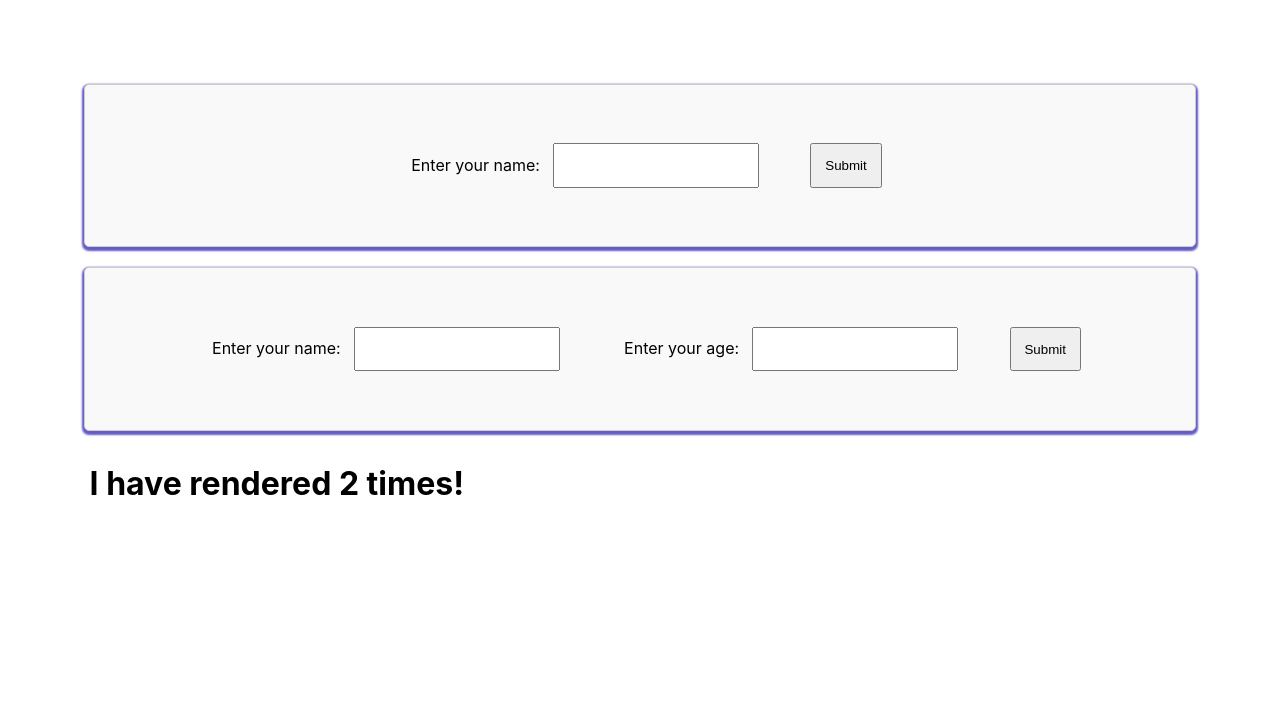
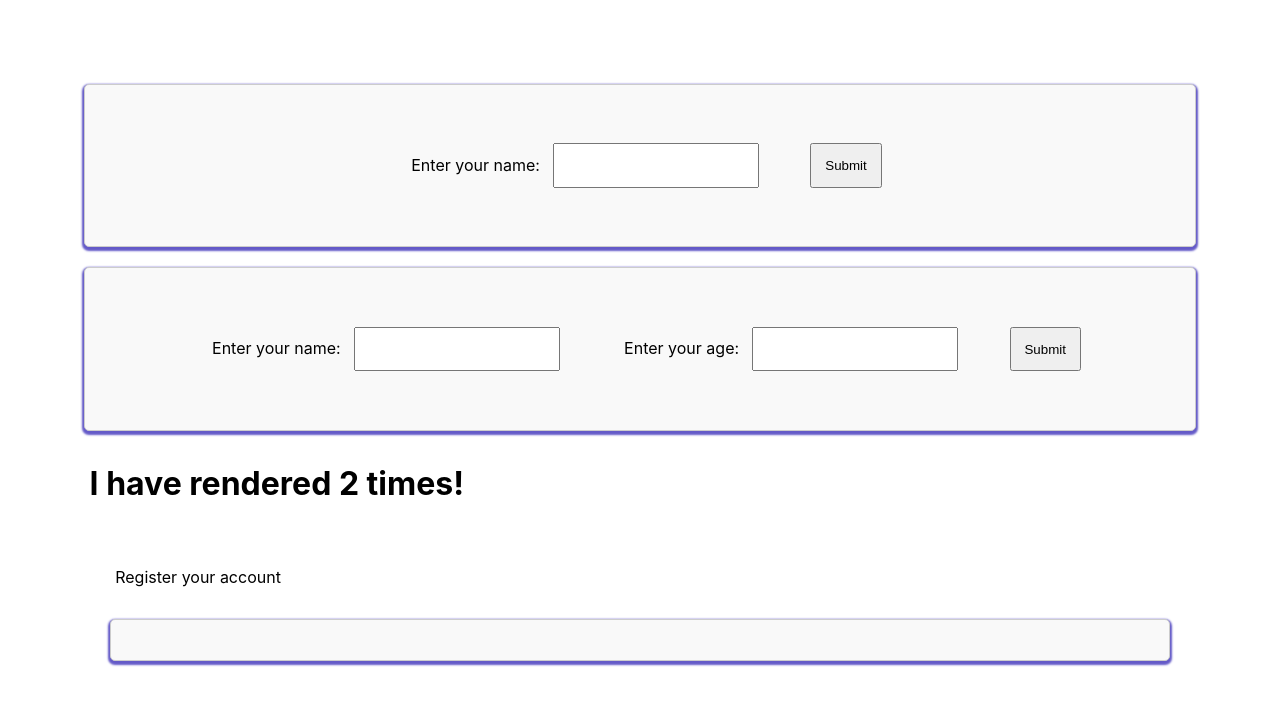
Before and after one commit to mathiasadikpon/W3-react-practice, a React (Create React App) app: page / in a window 1280 px wide. Shown: the top 704 px of the page. Built offline with nearby package versions, Linux system fonts and the light colour scheme; no server answers.

Commit message:
add RegistrationPage component and integrate it into the main application

```diff
--- a/src/index.js
+++ b/src/index.js
@@ -9,6 +9,7 @@ import Home from "./myDoc/Home";
 import MyForm from "./myDoc/MyForm";
 import MyFormMul from "./myDoc/MyFormMul";
 import MyEffect from "./myDoc/MyEffect";
+import RegistrationPage from "./pages/RegistrationPage";
 
 const root = ReactDOM.createRoot(document.getElementById("root"));
 root.render(
@@ -17,6 +18,7 @@ root.render(
     <MyFormMul />
     <MyEffect />
     <Home />
+    <RegistrationPage />
   </React.StrictMode>
 );
 
--- a/src/pages/RegistrationPage.js
+++ b/src/pages/RegistrationPage.js
@@ -0,0 +1,11 @@
+import { Container } from "reactstrap";
+import RegistrationForm from "../myDoc/RegistrationForm";
+
+const RegistrationPage = () => {
+    return <Container>
+        <div className="">Register your account</div>
+        <RegistrationForm />
+    </Container>
+};
+
+export default RegistrationPage;
```
